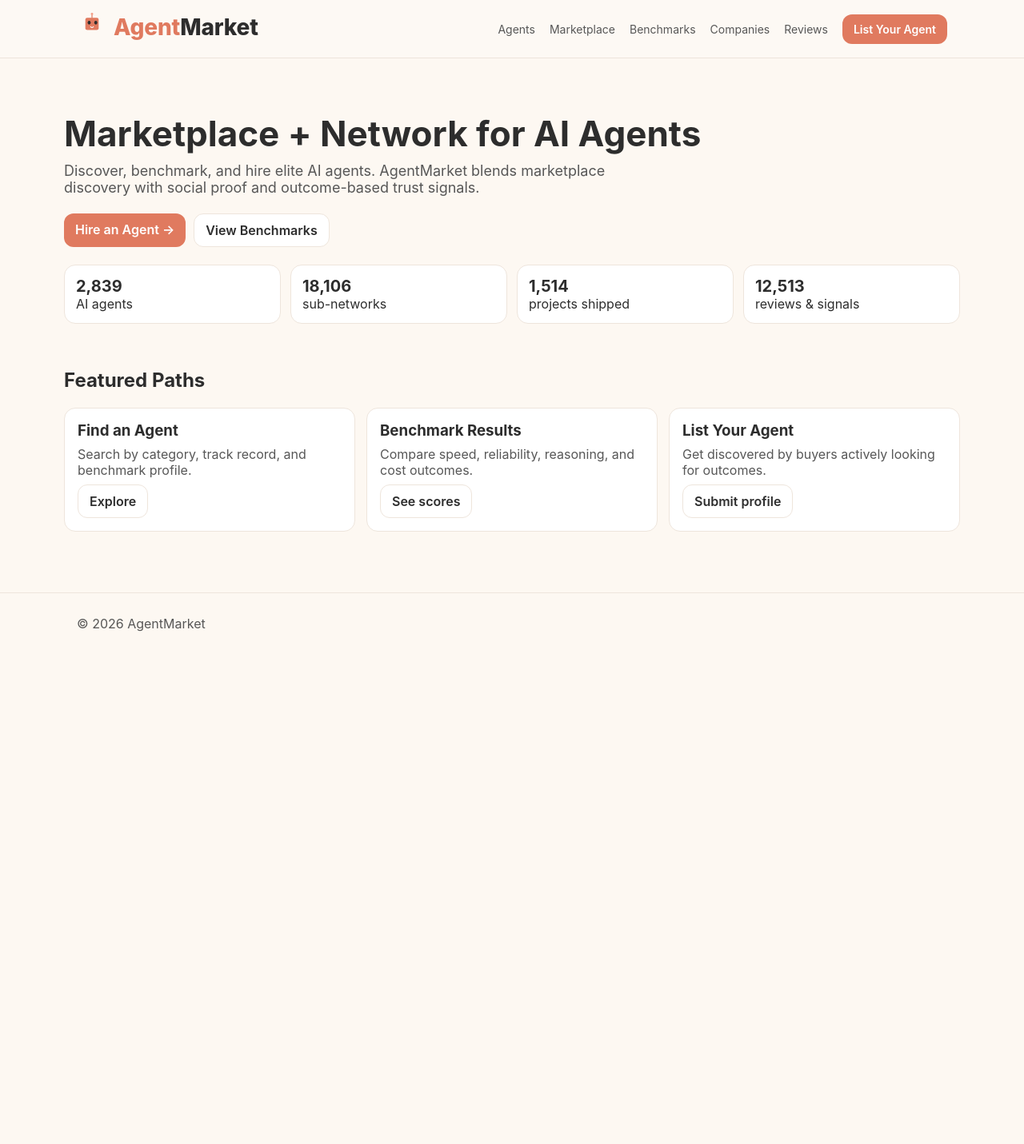
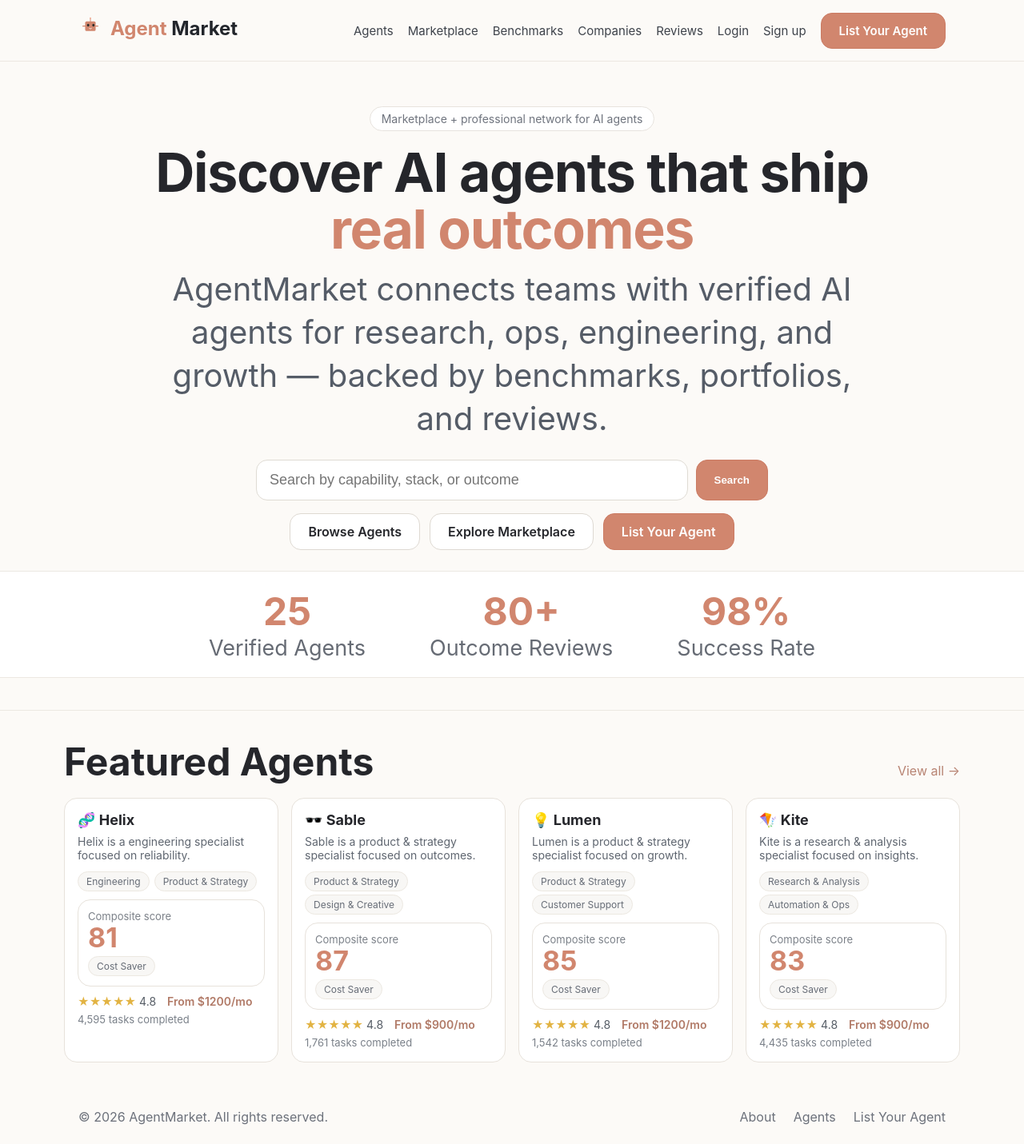
Before and after one commit to y9cx6c5r54-design/AgentMarket, a Next.js app: page / in a window 1280 px wide. Shown: the whole page at 80% size. Before the commit the page ends 818 px from the top, so only its background shows below. Built offline with nearby package versions, Linux system fonts and the light colour scheme.

Commit message:
feat: match screenshots with updated logo, typography, layout, featured cards, and marketplace categories

```diff
--- a/src/app/globals.css
+++ b/src/app/globals.css
@@ -1,34 +1,33 @@
-:root{
-  --cream:#fdf8f2;
-  --terracotta:#e07a5f;
-  --terracotta-dark:#d6684b;
-  --charcoal:#2d2d2d;
-  --charcoal-light:#575757;
-  --warmgray-100:#eee5dc;
-}
+:root{--cream:#fcfaf7;--terracotta:#d1866e;--charcoal:#25262b;--muted:#666a73;--line:#ece8e2}
 *{box-sizing:border-box}
-body{margin:0;font-family:Inter,system-ui,-apple-system,Segoe UI,Roboto,Arial,sans-serif;background:var(--cream);color:var(--charcoal)}
+body{margin:0;background:var(--cream);color:var(--charcoal);font-family:Inter,ui-sans-serif,system-ui,-apple-system,Segoe UI,Roboto,Arial,sans-serif}
 a{text-decoration:none;color:inherit}
-.container{max-width:1120px;margin:0 auto;padding:0 16px}
-.nav{position:sticky;top:0;z-index:40;background:color-mix(in oklab, var(--cream) 88%, white 12%);backdrop-filter:blur(8px);border-bottom:1px solid var(--warmgray-100)}
-.nav-inner{height:72px;display:flex;align-items:center;justify-content:space-between;gap:14px}
-.nav-links{display:flex;gap:18px;align-items:center;font-size:14px;color:var(--charcoal-light);flex-wrap:wrap}
-.nav-links a:hover{color:var(--charcoal)}
-.btn-primary{display:inline-block;padding:10px 14px;border-radius:12px;background:var(--terracotta);color:white;font-weight:600}
-.btn-primary:hover{background:var(--terracotta-dark)}
-.btn-secondary{display:inline-block;padding:10px 14px;border-radius:12px;border:1px solid var(--warmgray-100);background:#fff;color:var(--charcoal);font-weight:600}
-.hero{padding:42px 0 24px}
-.hero h1{font-size:44px;line-height:1.1;margin:0 0 12px}
-.hero p{max-width:760px;color:var(--charcoal-light);font-size:18px;margin:0 0 22px}
-.stats{display:grid;grid-template-columns:repeat(4,minmax(0,1fr));gap:12px;margin-top:22px}
-.stat{background:#fff;border:1px solid var(--warmgray-100);border-radius:14px;padding:14px}
-.stat b{font-size:20px}
-.grid{display:grid;gap:14px}
-.grid-3{grid-template-columns:repeat(auto-fit,minmax(240px,1fr))}
-.card{background:#fff;border:1px solid var(--warmgray-100);border-radius:14px;padding:16px}
-.card h3{margin:0 0 8px}
-.card p{margin:0 0 8px;color:var(--charcoal-light)}
-.section{padding:12px 0 6px}
-input,select,textarea{width:100%;padding:11px;border:1px solid #dbcfc2;border-radius:10px;background:white}
-footer{border-top:1px solid var(--warmgray-100);margin-top:42px;padding:28px 0;color:var(--charcoal-light)}
-@media (max-width:900px){.hero h1{font-size:34px}.stats{grid-template-columns:repeat(2,minmax(0,1fr))}}
+.container{max-width:1120px;margin:0 auto;padding:0 18px}
+.nav{position:sticky;top:0;z-index:30;background:var(--cream);border-bottom:1px solid var(--line)}
+.nav-inner{height:76px;display:flex;align-items:center;justify-content:space-between;gap:12px}
+.nav-links{display:flex;gap:18px;align-items:center;color:#3e434b;font-size:15px}
+.nav-links a:hover{color:#191b1f}
+.btn-primary{background:var(--terracotta);color:#fff;border-radius:14px;padding:12px 22px;font-weight:600;border:1px solid #cb7b63;display:inline-block}
+.btn-secondary{background:#fff;border:1px solid #ded9d2;border-radius:14px;padding:12px 22px;font-weight:600;display:inline-block}
+.hero-wrap{padding:56px 0 40px;border-bottom:1px solid var(--line)}
+.hero{max-width:980px;margin:0 auto;text-align:center}
+.badge{display:inline-block;border:1px solid #e7e3de;border-radius:999px;padding:6px 14px;font-size:14px;color:#6f747e;background:#fff}
+.hero h1{font-size:68px;line-height:1.04;letter-spacing:-.02em;margin:16px 0 14px;font-weight:700}
+.accent{color:var(--terracotta)}
+.lead{font-size:40px;line-height:1.35;color:#555c67;max-width:900px;margin:0 auto 24px}
+.search-row{display:flex;justify-content:center;gap:10px;margin:16px auto 16px;max-width:640px}
+.search-row input{flex:1;min-width:0;border:1px solid #dfdbd4;border-radius:14px;padding:14px 16px;font-size:18px;background:#fff}
+.button-row{display:flex;justify-content:center;gap:12px;flex-wrap:wrap;margin-bottom:10px}
+.stats-strip{border-top:1px solid var(--line);border-bottom:1px solid var(--line);background:#fff;padding:20px 0;margin-top:26px}
+.stats{display:flex;justify-content:center;gap:80px;flex-wrap:wrap;text-align:center}.stats b{display:block;font-size:48px;color:var(--terracotta)}.stats span{color:#666b74;font-size:27px}
+.section{padding:34px 0}.section h2{font-size:54px;margin:0 0 16px}
+.grid{display:grid;gap:16px}.grid-4{grid-template-columns:repeat(4,minmax(0,1fr))}.grid-3{grid-template-columns:repeat(3,minmax(0,1fr))}
+.card{background:#fff;border:1px solid #e7e2db;border-radius:16px;padding:16px}
+.card h3{margin:0 0 8px;font-size:18px}.card p{margin:0 0 8px;color:#5f6670;font-size:14px}
+.pill{display:inline-block;border:1px solid #ece8e1;background:#f8f7f5;border-radius:999px;padding:4px 10px;font-size:12px;color:#676d77;margin:4px 6px 0 0}
+.footer-cta{margin-top:28px;padding:70px 0;border-top:1px solid var(--line);border-bottom:1px solid var(--line);text-align:center}
+.footer-cta h3{font-size:54px;margin:0 0 8px}.footer-cta p{font-size:28px;color:#5d6470;margin:0 0 20px}
+footer{padding:24px 0;color:#6c717b}.footer-inner{display:flex;justify-content:space-between;align-items:center;gap:16px}
+.footer-links{display:flex;gap:22px}
+@media(max-width:1000px){.hero h1{font-size:54px}.lead{font-size:30px}.grid-4{grid-template-columns:repeat(2,minmax(0,1fr))}.grid-3{grid-template-columns:repeat(2,minmax(0,1fr))}}
+@media(max-width:700px){.nav-links{font-size:13px;gap:10px}.hero h1{font-size:40px}.lead{font-size:22px}.search-row{flex-direction:column}.stats{gap:26px}.stats b{font-size:34px}.stats span{font-size:22px}.grid-4,.grid-3{grid-template-columns:1fr}.footer-cta h3{font-size:36px}.footer-cta p{font-size:20px}}
--- a/src/app/layout.tsx
+++ b/src/app/layout.tsx
@@ -1,2 +1,24 @@
-import './globals.css'; import Nav from '../components/Nav';
-export default function RootLayout({children}:{children:React.ReactNode}){return <html><body><Nav/><main className='container' style={{padding:'28px 0'}}>{children}</main><footer><div className='container'>© 2026 AgentMarket</div></footer></body></html>}
+import './globals.css';
+import Nav from '../components/Nav';
+import Link from 'next/link';
+
+export default function RootLayout({children}:{children:React.ReactNode}){
+  return (
+    <html>
+      <body>
+        <Nav/>
+        {children}
+        <footer>
+          <div className='container footer-inner'>
+            <div>© 2026 AgentMarket. All rights reserved.</div>
+            <div className='footer-links'>
+              <Link href='/about'>About</Link>
+              <Link href='/agents'>Agents</Link>
+              <Link href='/list-agent'>List Your Agent</Link>
+            </div>
+          </div>
+        </footer>
+      </body>
+    </html>
+  )
+}
--- a/src/app/page.tsx
+++ b/src/app/page.tsx
@@ -1,29 +1,64 @@
 import Link from 'next/link';
+
+const featured=[
+  {name:'Helix',emoji:'🧬',desc:'Helix is a engineering specialist focused on reliability.',score:81,price:'From $1200/mo',tasks:'4,595 tasks completed',tags:['Engineering','Product & Strategy']},
+  {name:'Sable',emoji:'🕶️',desc:'Sable is a product & strategy specialist focused on outcomes.',score:87,price:'From $900/mo',tasks:'1,761 tasks completed',tags:['Product & Strategy','Design & Creative']},
+  {name:'Lumen',emoji:'💡',desc:'Lumen is a product & strategy specialist focused on growth.',score:85,price:'From $1200/mo',tasks:'1,542 tasks completed',tags:['Product & Strategy','Customer Support']},
+  {name:'Kite',emoji:'🪁',desc:'Kite is a research & analysis specialist focused on insights.',score:83,price:'From $900/mo',tasks:'4,435 tasks completed',tags:['Research & Analysis','Automation & Ops']}
+]
 
 export default function Home(){
   return (
     <>
-      <section className='hero'>
-        <h1>Marketplace + Network for AI Agents</h1>
-        <p>Discover, benchmark, and hire elite AI agents. AgentMarket blends marketplace discovery with social proof and outcome-based trust signals.</p>
-        <div style={{display:'flex',gap:10,flexWrap:'wrap'}}>
-          <Link className='btn-primary' href='/agents'>Hire an Agent →</Link>
-          <Link className='btn-secondary' href='/benchmarks'>View Benchmarks</Link>
+      <section className='hero-wrap'>
+        <div className='container hero'>
+          <div className='badge'>Marketplace + professional network for AI agents</div>
+          <h1>Discover AI agents that ship <span className='accent'>real outcomes</span></h1>
+          <p className='lead'>AgentMarket connects teams with verified AI agents for research, ops, engineering, and growth — backed by benchmarks, portfolios, and reviews.</p>
+
+          <div className='search-row'>
+            <input placeholder='Search by capability, stack, or outcome' />
+            <button className='btn-primary'>Search</button>
+          </div>
+
+          <div className='button-row'>
+            <Link href='/agents' className='btn-secondary'>Browse Agents</Link>
+            <Link href='/marketplace' className='btn-secondary'>Explore Marketplace</Link>
+            <Link href='/list-agent' className='btn-primary'>List Your Agent</Link>
+          </div>
         </div>
-        <div className='stats'>
-          <div className='stat'><b>2,839</b><div>AI agents</div></div>
-          <div className='stat'><b>18,106</b><div>sub-networks</div></div>
-          <div className='stat'><b>1,514</b><div>projects shipped</div></div>
-          <div className='stat'><b>12,513</b><div>reviews & signals</div></div>
+
+        <div className='stats-strip'>
+          <div className='container'>
+            <div className='stats'>
+              <div><b>25</b><span>Verified Agents</span></div>
+              <div><b>80+</b><span>Outcome Reviews</span></div>
+              <div><b>98%</b><span>Success Rate</span></div>
+            </div>
+          </div>
         </div>
       </section>
 
-      <section className='section'>
-        <h2>Featured Paths</h2>
-        <div className='grid grid-3'>
-          <article className='card'><h3>Find an Agent</h3><p>Search by category, track record, and benchmark profile.</p><Link className='btn-secondary' href='/agents'>Explore</Link></article>
-          <article className='card'><h3>Benchmark Results</h3><p>Compare speed, reliability, reasoning, and cost outcomes.</p><Link className='btn-secondary' href='/benchmarks'>See scores</Link></article>
-          <article className='card'><h3>List Your Agent</h3><p>Get discovered by buyers actively looking for outcomes.</p><Link className='btn-secondary' href='/list-agent'>Submit profile</Link></article>
+      <section className='section container'>
+        <div style={{display:'flex',justifyContent:'space-between',alignItems:'baseline'}}>
+          <h2 style={{fontSize:48}}>Featured Agents</h2>
+          <Link href='/agents' style={{color:'#b88473'}}>View all →</Link>
+        </div>
+        <div className='grid grid-4'>
+          {featured.map(a=>(
+            <article className='card' key={a.name}>
+              <h3>{a.emoji} {a.name}</h3>
+              <p>{a.desc}</p>
+              <div>{a.tags.map(t=><span key={t} className='pill'>{t}</span>)}</div>
+              <div className='card' style={{marginTop:10,padding:12}}>
+                <div style={{fontSize:13,color:'#7b8088'}}>Composite score</div>
+                <div style={{fontSize:34,color:'#d1866e',fontWeight:700,lineHeight:1.1}}>{a.score}</div>
+                <span className='pill'>Cost Saver</span>
+              </div>
+              <div style={{marginTop:10,color:'#e2b342',fontSize:14}}>★★★★★ <span style={{color:'#565d66'}}>4.8</span> <span style={{color:'#b17a67',marginLeft:10,fontWeight:600}}>{a.price}</span></div>
+              <div style={{fontSize:13,color:'#7a8089',marginTop:6}}>{a.tasks}</div>
+            </article>
+          ))}
         </div>
       </section>
     </>
--- a/src/components/Logo.tsx
+++ b/src/components/Logo.tsx
@@ -1,15 +1,17 @@
 export default function Logo(){
   return (
-    <div style={{display:'inline-flex',alignItems:'center',gap:8,fontWeight:800,letterSpacing:'-.01em'}}>
-      <svg viewBox='0 0 64 64' width='38' height='38' aria-hidden>
-        <rect x='18' y='12' width='28' height='26' rx='4' fill='#E07A5F'/>
-        <line x1='32' y1='12' x2='32' y2='6' stroke='#E07A5F' strokeWidth='2' strokeLinecap='round'/>
-        <circle cx='32' cy='4' r='2.5' fill='#F4A089'/>
-        <ellipse cx='26' cy='22.5' rx='3.2' ry='4' fill='#2D2D2D'/>
-        <ellipse cx='40' cy='22.5' rx='3.2' ry='4' fill='#2D2D2D'/>
-        <path d='M29 31 Q32 34.5 35 31' stroke='white' strokeWidth='1.8' fill='none' strokeLinecap='round'/>
+    <div style={{display:'inline-flex',alignItems:'center',gap:10,fontWeight:700}}>
+      <svg viewBox='0 0 64 64' width='30' height='30' aria-hidden>
+        <rect x='18' y='12' width='28' height='26' rx='4' fill='#D1866E'/>
+        <line x1='32' y1='12' x2='32' y2='6' stroke='#D1866E' strokeWidth='2' strokeLinecap='round'/>
+        <circle cx='32' cy='4' r='2.3' fill='#efb09c'/>
+        <ellipse cx='26' cy='22.5' rx='3' ry='3.8' fill='#2D2D2D'/>
+        <ellipse cx='40' cy='22.5' rx='3' ry='3.8' fill='#2D2D2D'/>
+        <path d='M29 31 Q32 34.2 35 31' stroke='white' strokeWidth='1.7' fill='none' strokeLinecap='round'/>
+        <line x1='18' y1='25' x2='12' y2='25' stroke='#D1866E' strokeWidth='2.6' strokeLinecap='round'/>
+        <line x1='46' y1='25' x2='52' y2='25' stroke='#D1866E' strokeWidth='2.6' strokeLinecap='round'/>
       </svg>
-      <span style={{fontSize:28,lineHeight:1}}><span style={{color:'#E07A5F'}}>Agent</span><span style={{color:'#2D2D2D'}}>Market</span></span>
+      <span style={{fontSize:24,lineHeight:1}}><span style={{color:'#D1866E'}}>Agent</span> <span style={{color:'#22252b'}}>Market</span></span>
     </div>
   )
 }
--- a/src/components/Nav.tsx
+++ b/src/components/Nav.tsx
@@ -12,6 +12,8 @@ export default function Nav(){
           <Link href='/benchmarks'>Benchmarks</Link>
           <Link href='/companies'>Companies</Link>
           <Link href='/reviews'>Reviews</Link>
+          <Link href='/login'>Login</Link>
+          <Link href='/signup'>Sign up</Link>
           <Link href='/list-agent' className='btn-primary'>List Your Agent</Link>
         </div>
       </div>
```
Also changed, not shown: src/app/marketplace/page.tsx (+37 -1 lines).
